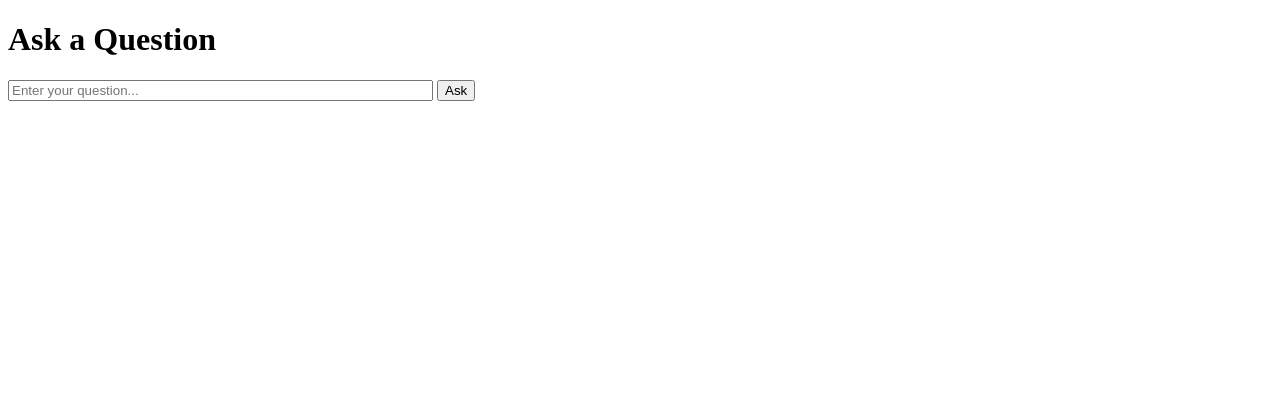
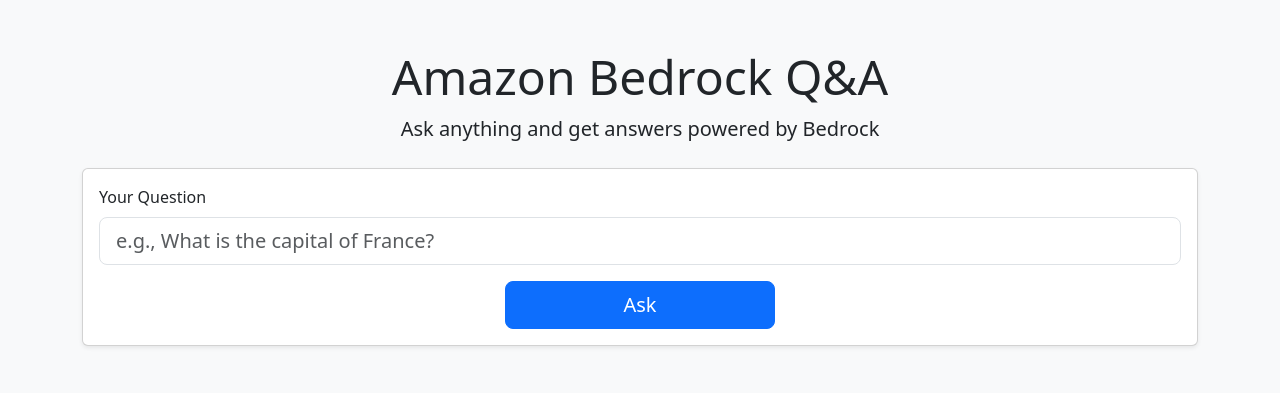
Before and after one commit to khanahmedm/aws-ai-app-test-1, a Flask app: page / in a window 1280 px wide. Shown: the top 393 px of the page. Run offline with Flask 3, Linux system fonts and the light colour scheme.

Commit message:
updated with javascript

```diff
--- a/templates/index.html
+++ b/templates/index.html
@@ -1,17 +1,56 @@
 <!DOCTYPE html>
-<html>
+<html lang="en">
 <head>
-    <title>Bedrock Q&A App</title>
+    <meta charset="UTF-8">
+    <title>Amazon Bedrock Q&A</title>
+    <meta name="viewport" content="width=device-width, initial-scale=1">
+    <!-- Bootstrap CSS via CDN -->
+    <link href="https://cdn.jsdelivr.net/npm/bootstrap@5.3.2/dist/css/bootstrap.min.css" rel="stylesheet">
 </head>
-<body>
-    <h1>Ask a Question</h1>
-    <form method="POST">
-        <input type="text" name="question" placeholder="Enter your question..." size="50" required>
-        <input type="submit" value="Ask">
-    </form>
-    {% if answer %}
-        <h2>Answer:</h2>
-        <p>{{ answer }}</p>
-    {% endif %}
+<body class="bg-light">
+
+    <div class="container py-5">
+        <div class="text-center mb-4">
+            <h1 class="display-5">Amazon Bedrock Q&A</h1>
+            <p class="lead">Ask anything and get answers powered by Bedrock</p>
+        </div>
+
+        <div class="card shadow-sm">
+            <div class="card-body">
+                <form method="POST" id="questionForm">
+                    <div class="mb-3">
+                        <label for="question" class="form-label">Your Question</label>
+                        <input type="text" name="question" id="question" class="form-control form-control-lg" placeholder="e.g., What is the capital of France?" required>
+                    </div>
+                    <div class="text-center">
+                        <button type="submit" class="btn btn-primary btn-lg w-25">Ask</button>
+                    </div>
+                </form>
+            </div>
+        </div>
+
+        {% if answer %}
+        <div class="card mt-4 shadow-sm">
+            <div class="card-header bg-success text-white">
+                <h5 class="mb-0">Answer</h5>
+            </div>
+            <div class="card-body">
+                <p class="mb-0 fs-5">{{ answer }}</p>
+            </div>
+        </div>
+        {% endif %}
+    </div>
+
+    <!-- Bootstrap JS (for form enhancements if needed) -->
+    <script src="https://cdn.jsdelivr.net/npm/bootstrap@5.3.2/dist/js/bootstrap.bundle.min.js"></script>
+    <!-- Optional: Spinner or animation while submitting -->
+    <script>
+        const form = document.getElementById('questionForm');
+        form.addEventListener('submit', () => {
+            const btn = form.querySelector('button');
+            btn.disabled = true;
+            btn.innerHTML = '<span class="spinner-border spinner-border-sm"></span> Asking...';
+        });
+    </script>
 </body>
 </html>
```
